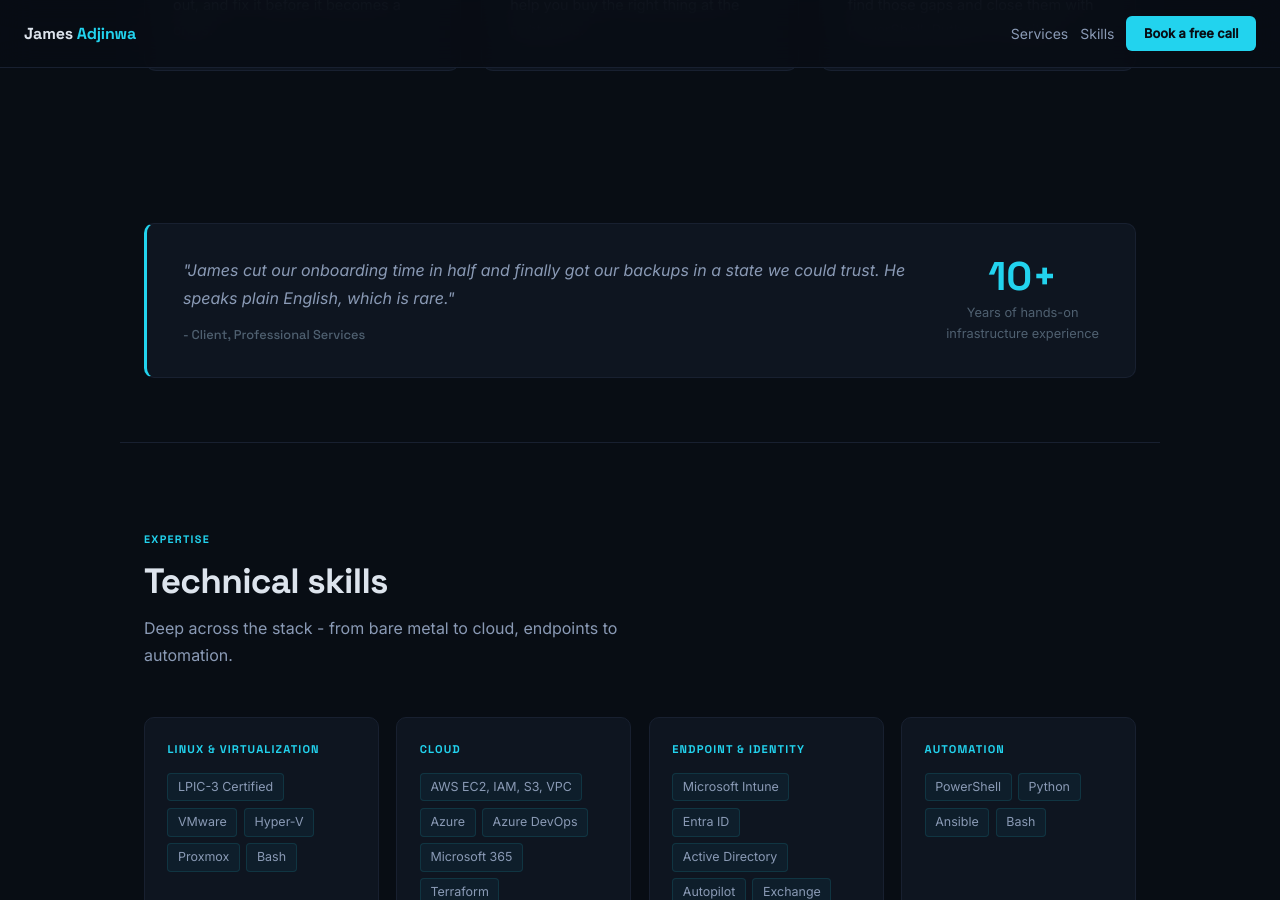
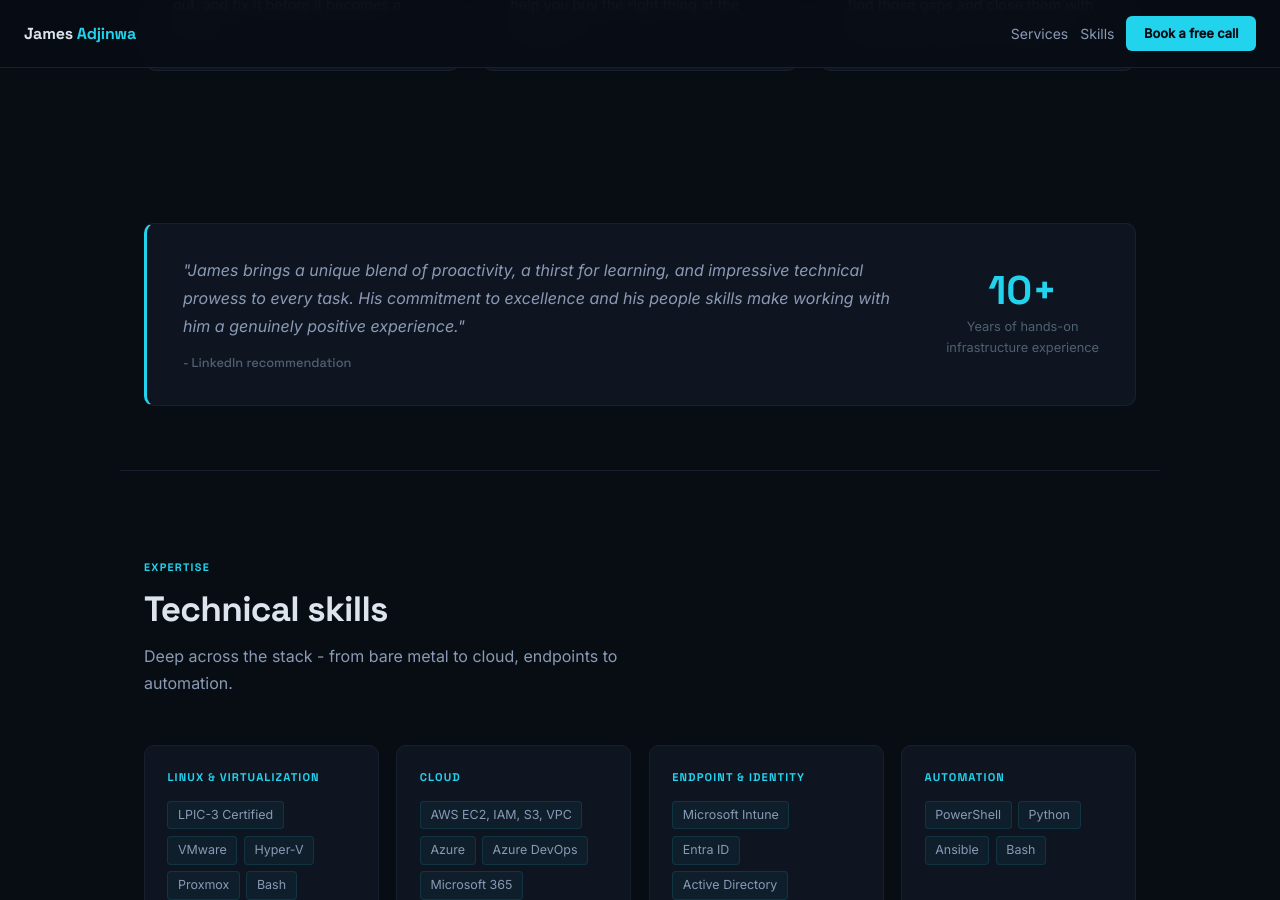
Before and after one commit to jamesadjinwa/jamesadjinwa.github.io, a Jekyll site: the page built from index.md, in a window 1280 px wide and 900 px high, scrolled down 1945 px. Built offline with Jekyll 4.4.1, drawn with Linux system fonts in a browser that asks for light colours.

Commit message:
Replace placeholder testimonial with LinkedIn recommendation

```diff
--- a/_layouts/landing.html
+++ b/_layouts/landing.html
@@ -528,9 +528,8 @@
   <div class="proof-wrap">
     <div class="proof-inner">
       <div class="proof-quote">
-        <!-- Replace with a real testimonial when available -->
-        <blockquote>"James cut our onboarding time in half and finally got our backups in a state we could trust. He speaks plain English, which is rare."</blockquote>
-        <div class="proof-attribution">- Client, Professional Services</div>
+        <blockquote>"James brings a unique blend of proactivity, a thirst for learning, and impressive technical prowess to every task. His commitment to excellence and his people skills make working with him a genuinely positive experience."</blockquote>
+        <div class="proof-attribution">- LinkedIn recommendation</div>
       </div>
       <div class="proof-stat">
         <div class="proof-stat-number">10+</div>
--- a/index.html
+++ b/index.html
@@ -528,9 +528,8 @@
   <div class="proof-wrap">
     <div class="proof-inner">
       <div class="proof-quote">
-        <!-- Replace with a real testimonial when available -->
-        <blockquote>"James cut our onboarding time in half and finally got our backups in a state we could trust. He speaks plain English, which is rare."</blockquote>
-        <div class="proof-attribution">- Client, Professional Services</div>
+        <blockquote>"James brings a unique blend of proactivity, a thirst for learning, and impressive technical prowess to every task. His commitment to excellence and his people skills make working with him a genuinely positive experience."</blockquote>
+        <div class="proof-attribution">- LinkedIn recommendation</div>
       </div>
       <div class="proof-stat">
         <div class="proof-stat-number">10+</div>
```
